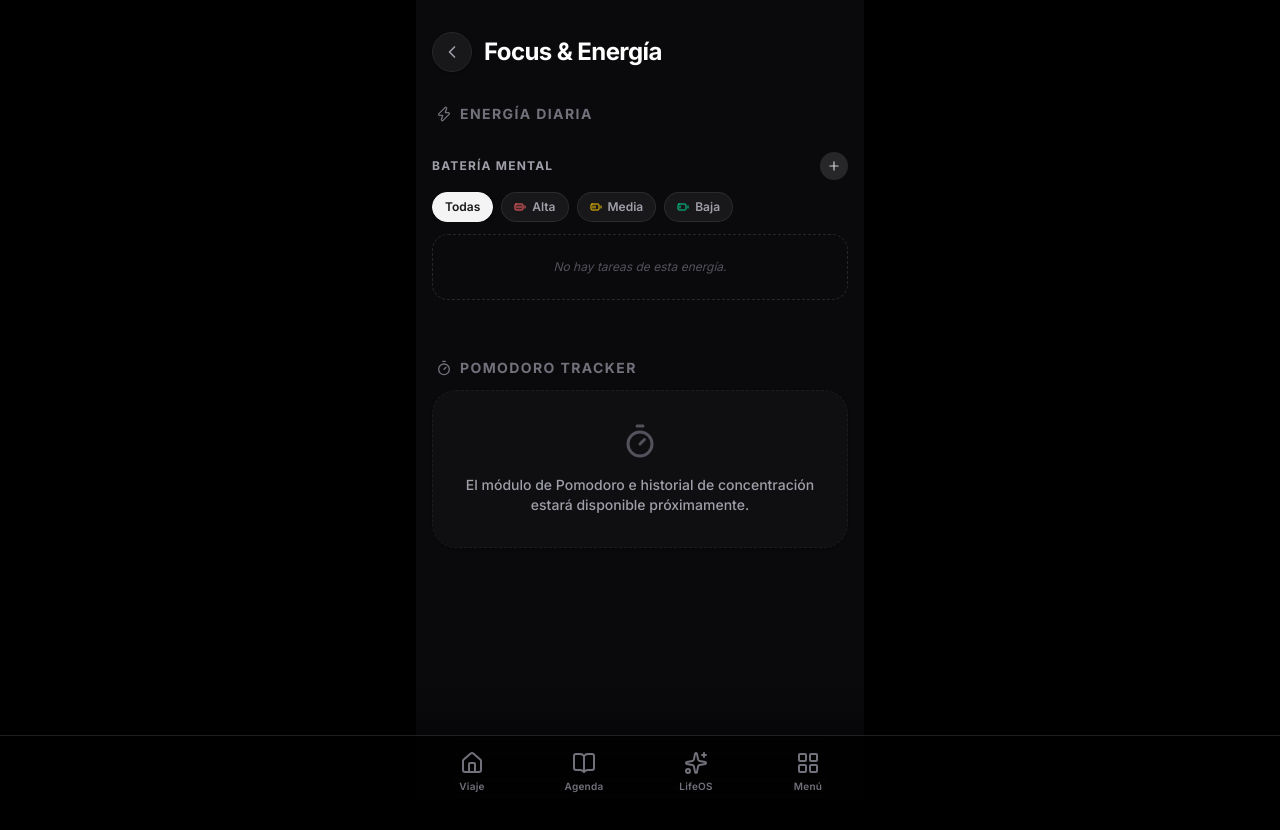
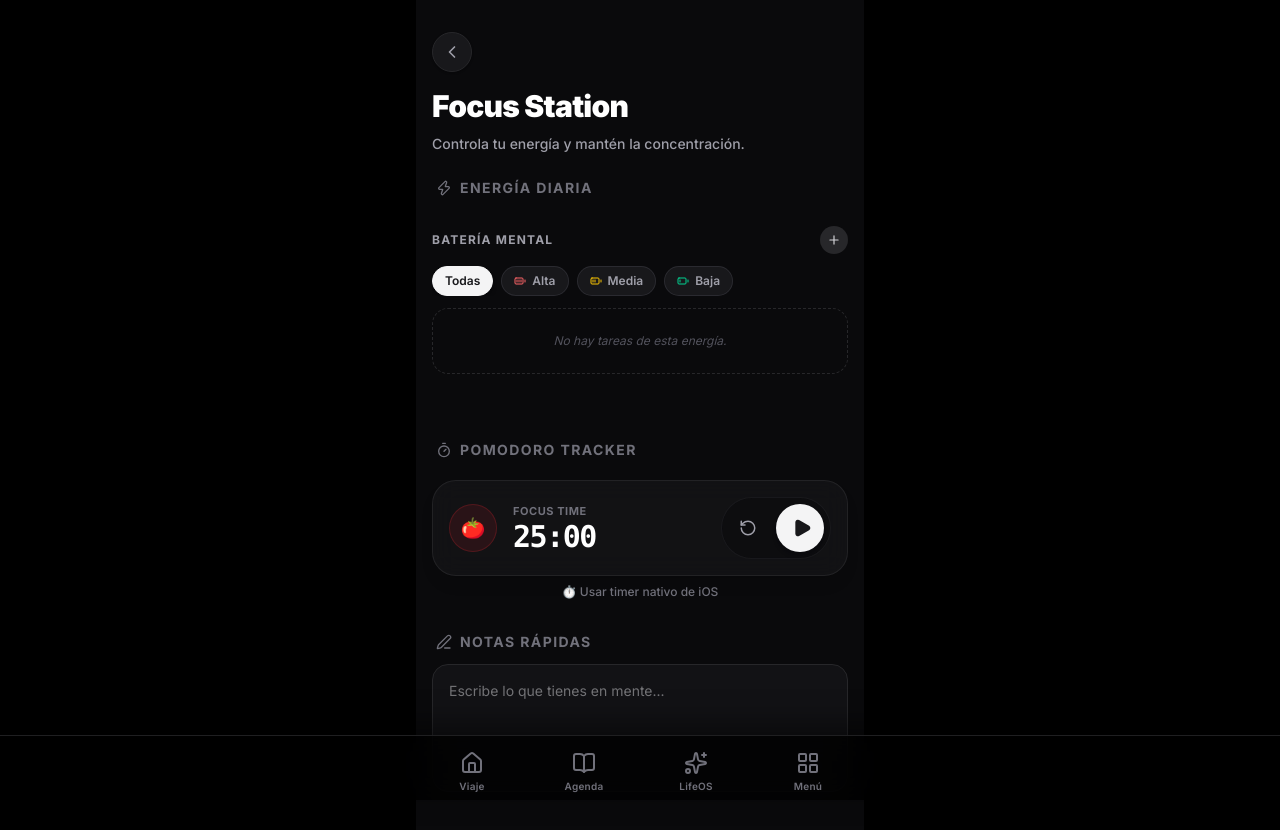
Before and after one commit to aalvaroespinoza/AppHorarios, a Next.js app: page /focus in a window 1280 px wide. Shown: the top 830 px of the page. Built offline with nearby package versions, Linux system fonts and the light colour scheme.

Commit message:
feat(focus): ensamblar estacion de estudio con pomodoro y bateria mental

```diff
--- a/src/app/focus/page.tsx
+++ b/src/app/focus/page.tsx
@@ -1,10 +1,10 @@
 "use client";
 
 import { motion } from 'framer-motion';
-import { ChevronLeft, Zap, Timer } from 'lucide-react';
+import { ChevronLeft, Zap, Timer, PenLine } from 'lucide-react';
 import Link from 'next/link';
 import { BateriaMentalSection } from '@/features/academia/BateriaMentalSection';
-import NativeCard from '@/core/components/ui/NativeCard';
+import PomodoroWidget from '@/components/PomodoroWidget';
 
 export default function FocusPage() {
   return (
@@ -16,39 +16,47 @@ export default function FocusPage() {
       style={{ paddingTop: 'max(1.5rem, env(safe-area-inset-top))' }}
     >
       {/* Header */}
-      <header className="flex items-center gap-3 mt-2">
+      <header className="flex flex-col gap-2 mt-2">
         <Link
           href="/boveda"
-          className="w-10 h-10 bg-zinc-900 border border-zinc-800 rounded-full flex items-center justify-center text-zinc-400 hover:text-white transition-colors shadow-sm"
+          className="w-10 h-10 bg-zinc-900 border border-zinc-800 rounded-full flex items-center justify-center text-zinc-400 hover:text-white transition-colors shadow-sm mb-2"
         >
           <ChevronLeft size={20} />
         </Link>
-        <div>
-          <h1 className="text-2xl font-bold tracking-tight text-white flex items-center gap-2">
-            Focus & Energía
-          </h1>
-        </div>
+        <h1 className="text-3xl font-black tracking-tight text-white leading-tight">
+          Focus Station
+        </h1>
+        <p className="text-sm text-zinc-400 font-medium">
+          Controla tu energía y mantén la concentración.
+        </p>
       </header>
 
       {/* Batería Mental */}
-      <section className="flex flex-col gap-3 mt-2">
+      <section className="flex flex-col gap-3">
         <h2 className="text-sm font-bold tracking-widest text-zinc-500 uppercase px-1 flex items-center gap-2">
           <Zap size={16} /> Energía Diaria
         </h2>
         <BateriaMentalSection />
       </section>
 
-      {/* Próximamente: Pomodoro */}
-      <section className="flex flex-col gap-3">
+      {/* Pomodoro */}
+      <section className="flex flex-col gap-3 mt-2">
         <h2 className="text-sm font-bold tracking-widest text-zinc-500 uppercase px-1 flex items-center gap-2">
           <Timer size={16} /> Pomodoro Tracker
         </h2>
-        <NativeCard className="bg-zinc-900/40 border border-zinc-800/60 border-dashed p-8 flex flex-col items-center justify-center text-center gap-3">
-          <Timer size={36} className="text-zinc-600 mb-1" />
-          <p className="text-sm text-zinc-400 font-medium">El módulo de Pomodoro e historial de concentración estará disponible próximamente.</p>
-        </NativeCard>
+        <PomodoroWidget />
       </section>
 
+      {/* Notas Rápidas */}
+      <section className="flex flex-col gap-3 mt-2">
+        <h2 className="text-sm font-bold tracking-widest text-zinc-500 uppercase px-1 flex items-center gap-2">
+          <PenLine size={16} /> Notas Rápidas
+        </h2>
+        <textarea
+          placeholder="Escribe lo que tienes en mente..."
+          className="w-full h-32 bg-zinc-900/60 border border-zinc-800 rounded-2xl p-4 text-sm text-zinc-300 resize-none focus:outline-none focus:border-amber-500/50 transition-colors"
+        />
+      </section>
     </motion.div>
   );
 }
```
